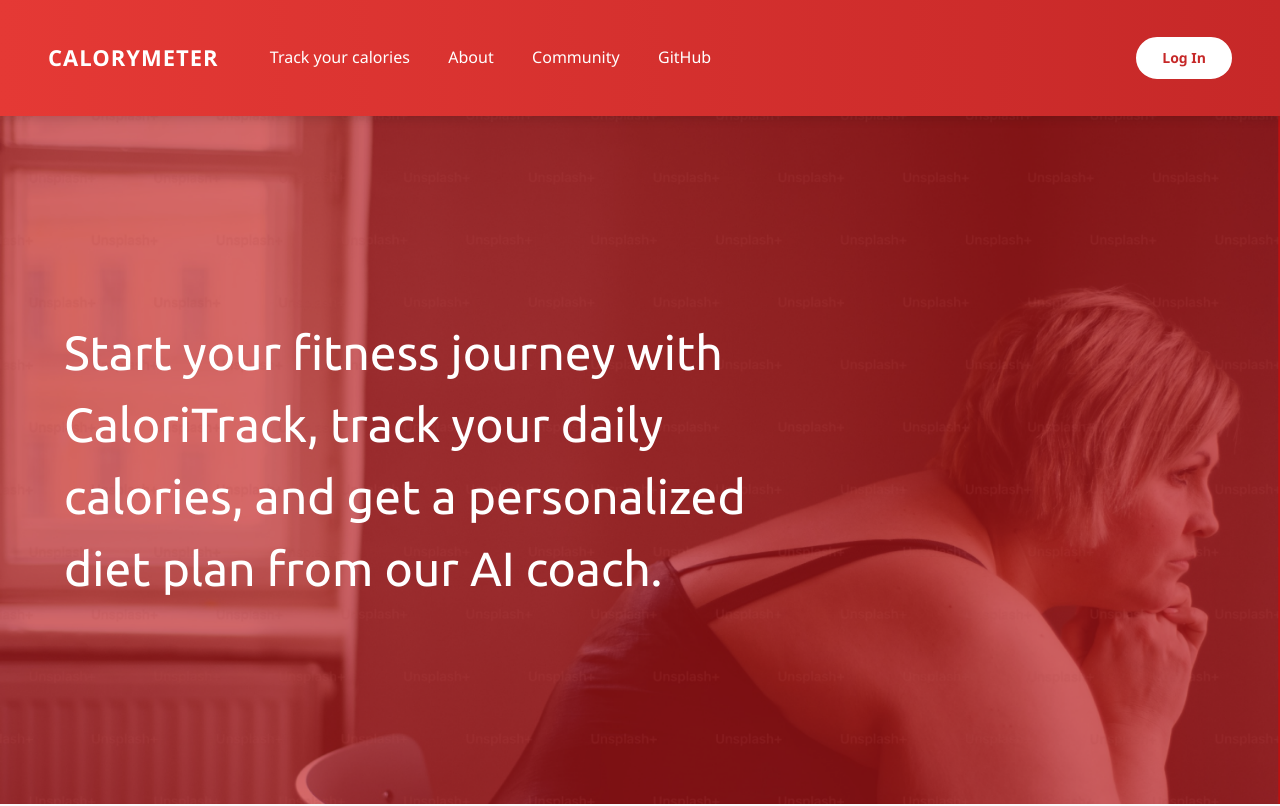
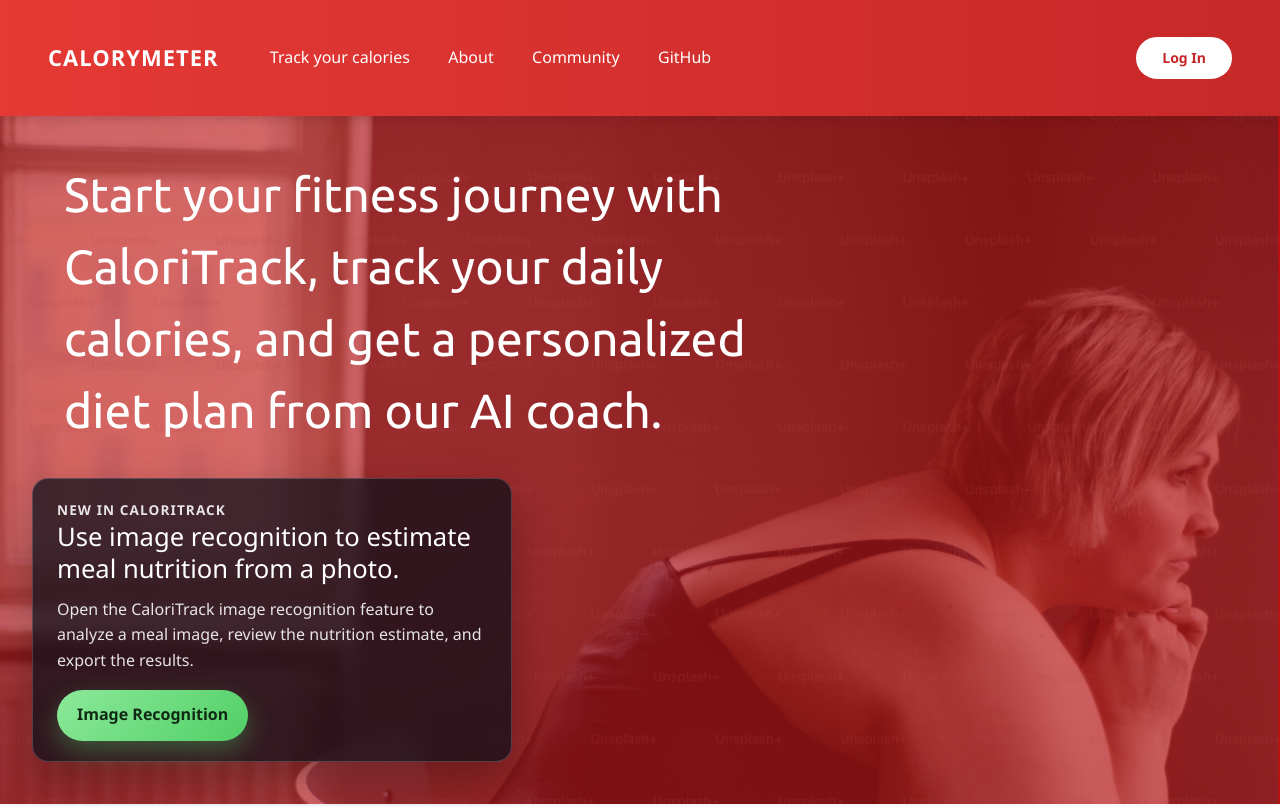
Before and after one commit to 1Shubham7/calorymeter, a React (Create React App) app in the folder frontend/: page / in a window 1280 px wide. Shown: the top 806 px of the page. Built offline with nearby package versions, Linux system fonts and the light colour scheme; no server answers; a web font is replaced by a local one.

Commit message:
integrated the foodsnap in caloritrack
Signed-off-by: shubham singh mahar <smahar@obmondo.com>

```diff
--- a/frontend/src/App.js
+++ b/frontend/src/App.js
@@ -1,6 +1,6 @@
 import React from 'react';
 import 'bootstrap/dist/css/bootstrap.css';
-import { BrowserRouter as Router, Route, Routes, Link } from 'react-router-dom';
+import { BrowserRouter as Router, Route, Routes } from 'react-router-dom';
 
 import Entries from './components/Food/entries.components';
 import TipDisplay from './components/AI/tip';
--- a/frontend/src/components/Hero/Hero.js
+++ b/frontend/src/components/Hero/Hero.js
@@ -1,12 +1,16 @@
 import React from 'react';
 import './hero.css';
+import ImageRecognition from '../ImageRecognition/ImageRecognition';
 
 export default function Hero() {
   return (
     <div className="hero-section">
-      <div className="hero-text">
-        Start your fitness journey with CaloriTrack, track your daily calories,
-        and get a personalized diet plan from our AI coach.
+      <div className="hero-content">
+        <div className="hero-text">
+          Start your fitness journey with CaloriTrack, track your daily calories,
+          and get a personalized diet plan from our AI coach.
+        </div>
+        <ImageRecognition />
       </div>
     </div>
   );
--- a/frontend/src/components/Hero/hero.css
+++ b/frontend/src/components/Hero/hero.css
@@ -12,6 +12,12 @@
   padding: 0 2rem;
 }
 
+.hero-content {
+  display: flex;
+  flex-direction: column;
+  align-items: flex-start;
+}
+
 .hero-text {
   color: #fff;
   font-size: clamp(1.5rem, 4vw, 3rem);
@@ -22,3 +28,17 @@
   text-align: left;
   font-family: 'Ubuntu', sans-serif;
 }
+
+@media (max-width: 768px) {
+  .hero-section {
+    height: auto;
+    min-height: 86vh;
+    padding: 3rem 1rem;
+    background-size: cover;
+  }
+
+  .hero-text {
+    margin-left: 1rem;
+    max-width: 100%;
+  }
+}
--- /dev/null
+++ b/frontend/src/components/ImageRecognition/ImageRecognition.js
@@ -0,0 +1,23 @@
+import React from 'react';
+import './imageRecognition.css';
+
+export default function ImageRecognition() {
+  return (
+    <div className="image-recognition-card">
+      <p className="image-recognition-eyebrow">New In CaloriTrack</p>
+      <h2>Use image recognition to estimate meal nutrition from a photo.</h2>
+      <p>
+        Open the CaloriTrack image recognition feature to analyze a meal image,
+        review the nutrition estimate, and export the results.
+      </p>
+      <a
+        className="image-recognition-button"
+        href="http://localhost:8080/"
+        target="_blank"
+        rel="noopener noreferrer"
+      >
+        Image Recognition
+      </a>
+    </div>
+  );
+}
--- /dev/null
+++ b/frontend/src/components/ImageRecognition/imageRecognition.css
@@ -0,0 +1,60 @@
+.image-recognition-card {
+  margin-top: 2rem;
+  max-width: 30rem;
+  padding: 1.25rem 1.5rem;
+  border-radius: 1rem;
+  background: rgba(11, 15, 25, 0.72);
+  border: 1px solid rgba(255, 255, 255, 0.18);
+  box-shadow: 0 18px 45px rgba(0, 0, 0, 0.28);
+  backdrop-filter: blur(8px);
+}
+
+.image-recognition-eyebrow {
+  margin: 0 0 0.6rem;
+  color: #8ce99a;
+  font-size: 0.85rem;
+  font-weight: 700;
+  letter-spacing: 0.08em;
+  text-transform: uppercase;
+}
+
+.image-recognition-card h2 {
+  margin: 0 0 0.75rem;
+  color: #fff;
+  font-size: clamp(1.2rem, 2vw, 1.75rem);
+  line-height: 1.25;
+}
+
+.image-recognition-card p {
+  margin: 0;
+  color: rgba(255, 255, 255, 0.88);
+  line-height: 1.6;
+}
+
+.image-recognition-button {
+  display: inline-flex;
+  align-items: center;
+  justify-content: center;
+  margin-top: 1rem;
+  padding: 0.8rem 1.25rem;
+  border-radius: 999px;
+  background: linear-gradient(135deg, #8ce99a, #51cf66);
+  color: #102a15;
+  font-weight: 700;
+  text-decoration: none;
+  transition: transform 0.2s ease, box-shadow 0.2s ease;
+  box-shadow: 0 10px 25px rgba(81, 207, 102, 0.35);
+}
+
+.image-recognition-button:hover {
+  transform: translateY(-1px);
+  box-shadow: 0 14px 28px rgba(81, 207, 102, 0.45);
+}
+
+@media (max-width: 768px) {
+  .image-recognition-card {
+    max-width: 100%;
+    margin-left: 2rem;
+    margin-right: 1rem;
+  }
+}
```
